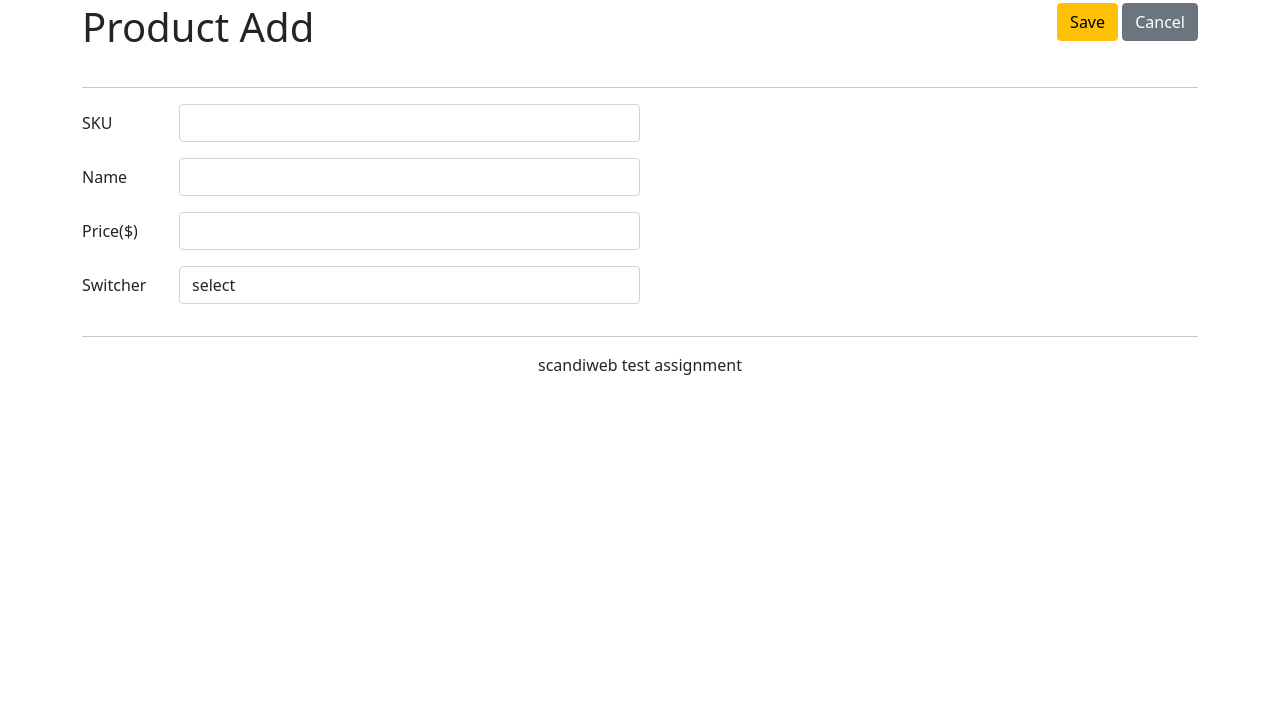
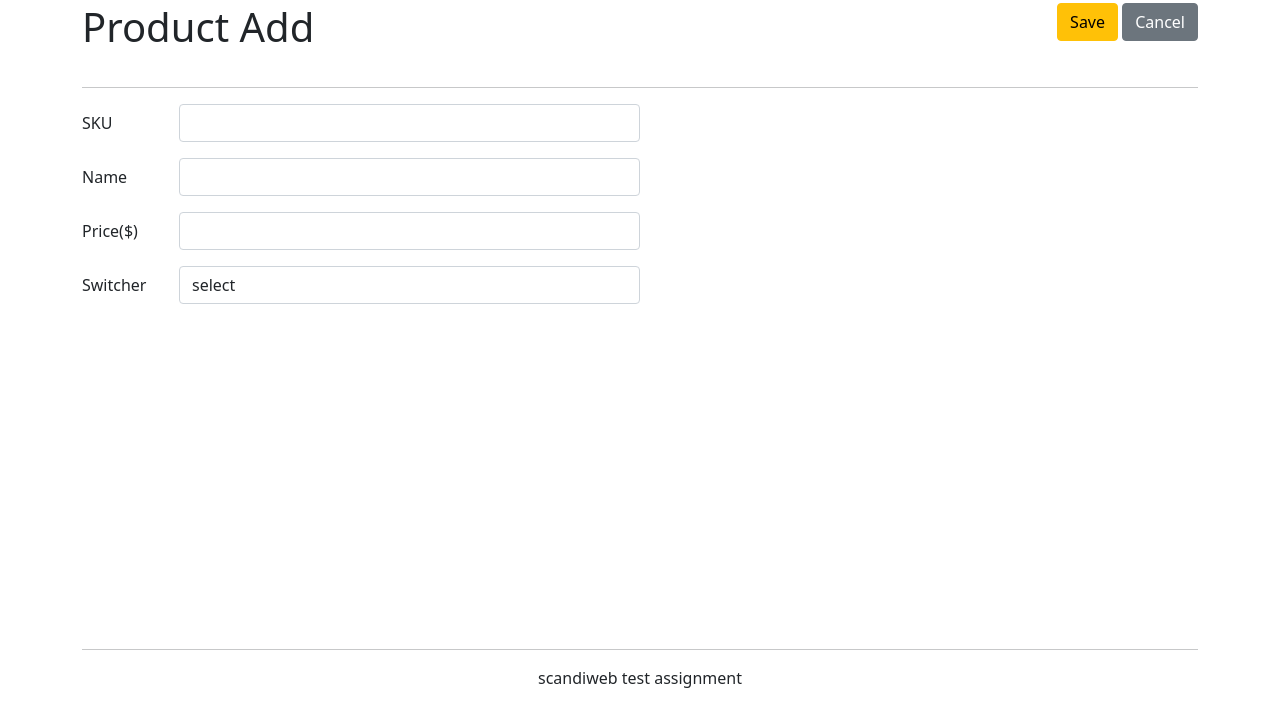
Before and after one commit to jy-ko/scandiweb, a PHP site: page /add.php in a window 1280 px wide. Shown: the part 37-764 px from the top of the page. Run offline with PHP 8.4, Linux system fonts and the light colour scheme.

Commit message:
mih height of form

```diff
--- a/styles.css
+++ b/styles.css
@@ -6,7 +6,9 @@
     justify-content: space-between;
     padding-bottom: 12px;
 }
-
+form {
+    min-height: 630px;
+}
 .form-group {
     margin: 16px 0;
 }
```
